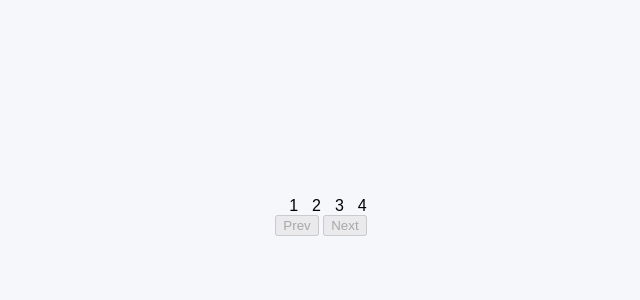
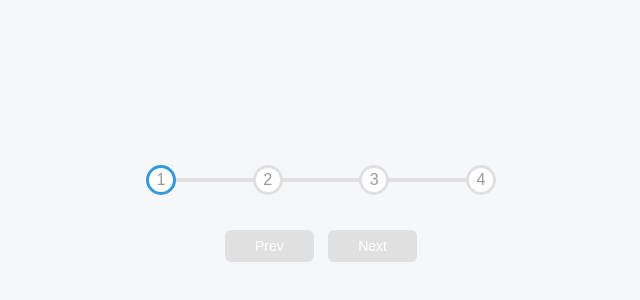
Before and after one commit to lorancdaniel/50daysofcodechallenge, a plain HTML site: page dayTwo/index.html in a window 1280 px wide. Shown: the part 184-484 px from the top of the page, without its empty margins (319-959 px from the left). Drawn offline with Linux system fonts and the light colour scheme; a web font is replaced by a local one.

Commit message:
added styling

```diff
--- a/dayTwo/style.css
+++ b/dayTwo/style.css
@@ -1,4 +1,9 @@
 @import url('https://fonts.googleapis.com/css2?family=Muli:wght@400;700&display=swap');
+
+:root {
+  --line-border-fill: #3498db;
+  --line-border-empty: #e0e0e0;
+}
 
 * {
   box-sizing: border-box;
@@ -23,4 +28,74 @@ body {
 .progress-container {
   display: flex;
   justify-content: space-between;
+  position: relative;
+  margin-bottom: 30px;
+  max-width: 100%;
+  width: 350px;
 }
+
+.progress-container::before {
+  content: '';
+  background-color: var(--line-border-empty);
+  position: absolute;
+  top: 50%;
+  left: 0;
+  height: 4px;
+  width: 100%;
+  transform: translateY(-50%);
+  z-index: -1;
+}
+
+.progress {
+  background-color: var(--line-border-fill);
+  position: absolute;
+  top: 50%;
+  left: 0;
+  height: 4px;
+  width: 0%;
+  transform: translateY(-50%);
+  z-index: -1;
+  transition: 0.4s ease;
+}
+
+.circle {
+  background-color: #fff;
+  color: #999;
+  border-radius: 50%;
+  height: 30px;
+  width: 30px;
+  display: flex;
+  align-items: center;
+  justify-content: center;
+  border: 3px solid var(--line-border-empty);
+  transition: 0.4s ease;
+}
+
+.circle.active {
+  border-color: var(--line-border-fill);
+}
+
+.btn {
+  background-color: var(--line-border-fill);
+  color: #fff;
+  border: 0;
+  border-radius: 6px;
+  cursor: pointer;
+  padding: 8px 30px;
+  margin: 5px;
+  font-family: inherit;
+  font-size: 14px;
+}
+
+.btn:active {
+  transform: scale(0.98);
+}
+
+.btn:focus {
+  outline: 0;
+}
+
+.btn:disabled {
+  background-color: var(--line-border-empty);
+  cursor: pointer;
+}
```
